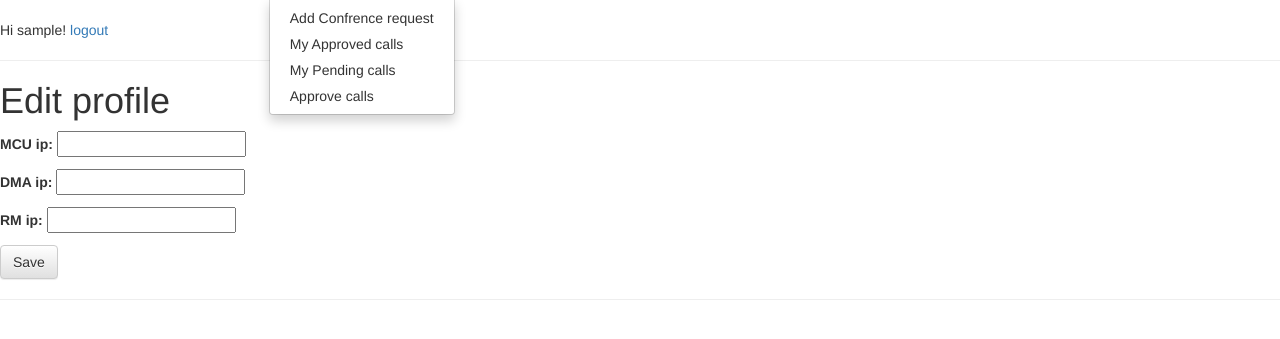
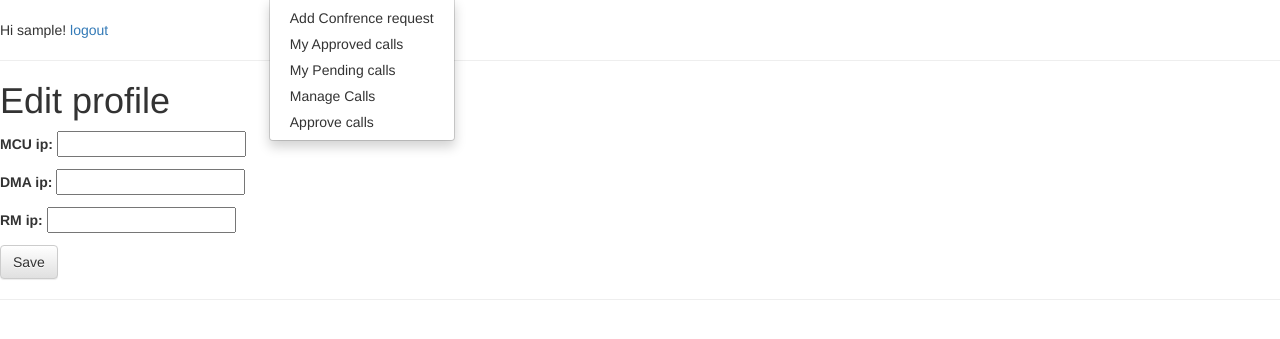
Before and after one commit to sudo-Whateverman/vc4life, a Django app: page /api/ in a window 1280 px wide, after a click on "Confrence". Shown: the part 51-390 px from the top of the page. Run offline with Django 3.2, Linux system fonts and the light colour scheme; the visitor is signed in with stand-in values (Sample User, id 1); data that the repository does not hold is empty; some libraries are stand-ins or nearby versions.

Commit message:
-- commit manage button

```diff
--- a/callcenter/templates/base.html
+++ b/callcenter/templates/base.html
@@ -37,6 +37,7 @@
 						<li><a href="/vc_create/">Add Confrence request</a></li>
 						<li><a href="/status/approved/">My Approved calls</a></li>
 						<li><a href="/status/pending/">My Pending calls</a></li>
+						<li><a href="/managecalls/">Manage Calls</a></li>
 						{% if request.user.is_superuser %}
 						<li><a href="/admin/callcenter/videocall/">Approve calls</a></li>
 						{% endif %}
```
